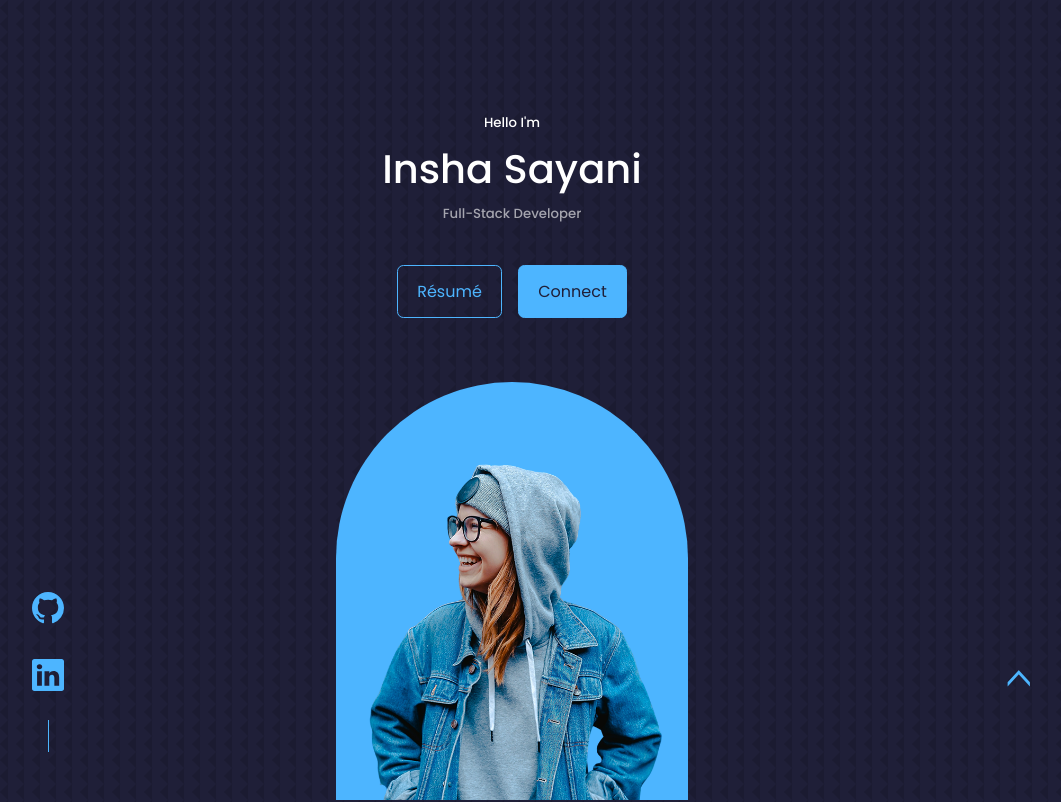
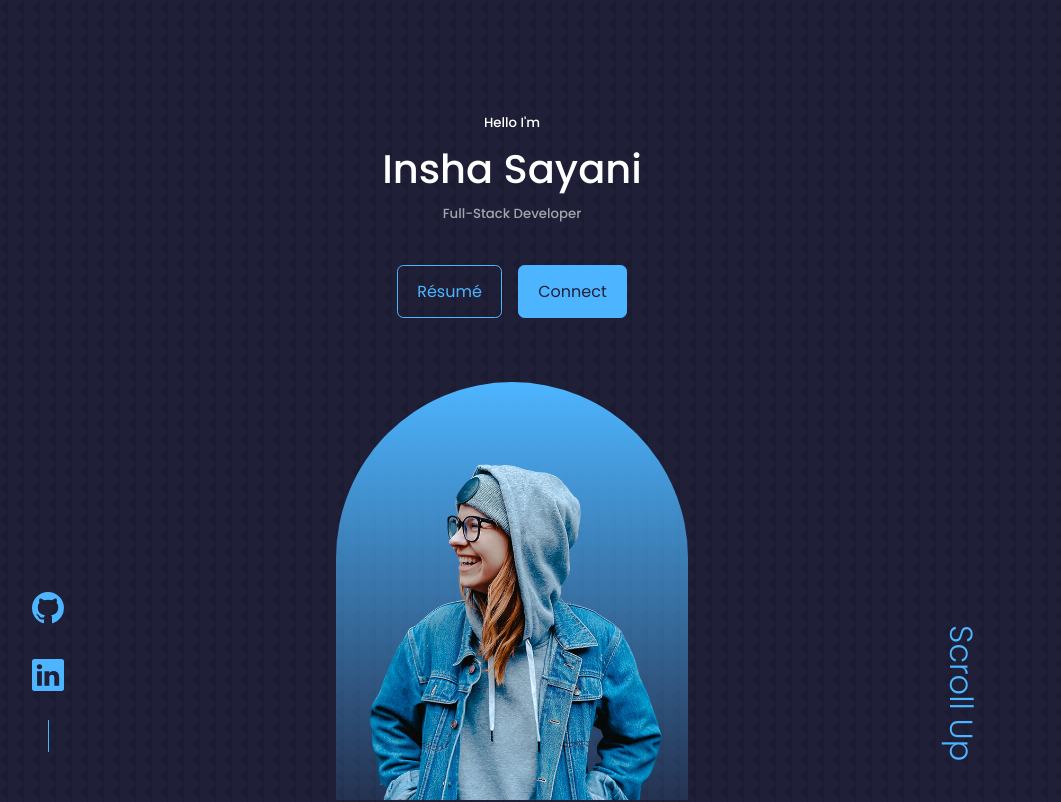
Before and after one commit to isayani/isayani-react-portfolio, a React (Create React App) app: page / in a window 1280 px wide. Shown: the top 802 px of the page, without its empty margins (128-1189 px from the left). Built offline with nearby package versions, Linux system fonts and the light colour scheme.

Commit message:
added media queries and changed scroll

```diff
--- a/src/components/header/Header.jsx
+++ b/src/components/header/Header.jsx
@@ -17,7 +17,7 @@ function Header() {
         <img src={Me} alt='image of Insha Sayani'/>
       </div>
 
-      <a href="#header" className='scroll__down'> &#60;</a>
+      <a href="#header" className='scroll__up'> Scroll Up </a>
       </div>
     </header>
   )
--- a/src/components/header/header.css
+++ b/src/components/header/header.css
@@ -30,7 +30,7 @@ header {
 }
 
 .header__socials::after {
-    content: '';
+	content: "";
 	width: 1px;
 	height: 2rem;
 	background: var(--color-primary);
@@ -38,7 +38,7 @@ header {
 
 /* --------- ME IMAGE --------- */
 .me {
-    background: var(--color-primary);
+	background: linear-gradient(var(--color-primary), transparent);
 	width: 22rem;
 	height: 30rem;
 	position: absolute;
@@ -50,11 +50,35 @@ header {
 }
 
 /* -------- SCROLL UP -------- */
-.scroll__down {
+.scroll__up {
 	position: absolute;
 	right: -2.3rem;
 	bottom: 5rem;
 	transform: rotate(90deg);
 	font-weight: 200;
-    font-size: 3rem;
+	font-size: 2rem;
 }
+
+/* ----- MEDIUM MEDIA QUERY ----- */
+@media screen and (max-width: 1024px) {
+	header {
+		height: 68vh;
+	}
+
+    .header__socials,
+	.scroll__up {
+		font-size: 1.4rem;
+	}
+}
+
+/* ----- SMALL MEDIA QUERY ----- */
+@media screen and (max-width: 600px) {
+	header {
+		height: 100vh;
+	}
+
+	.header__socials,
+	.scroll__up {
+		display: none;
+	}
+}
```
Lines whose indentation alone changed are shown as unchanged.
